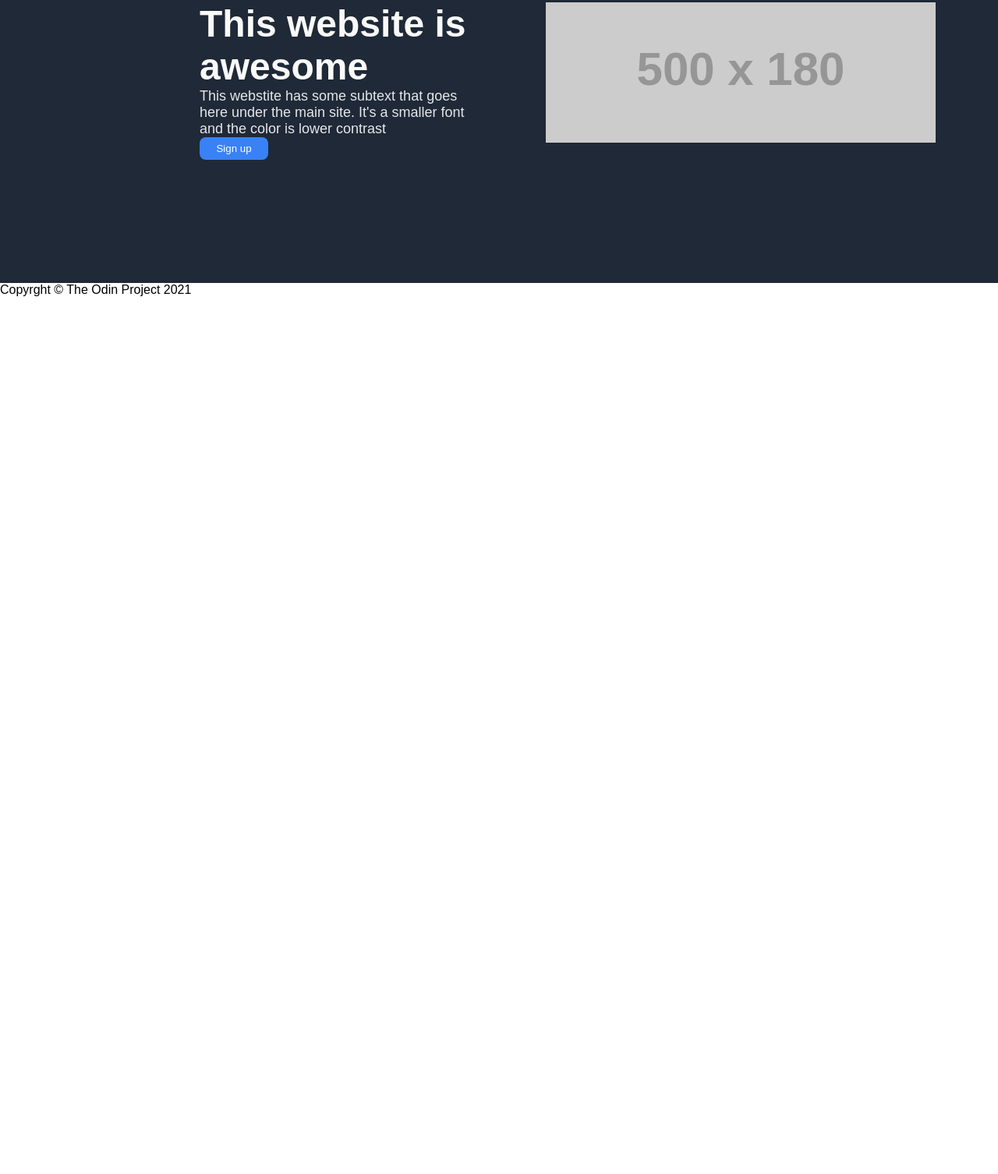
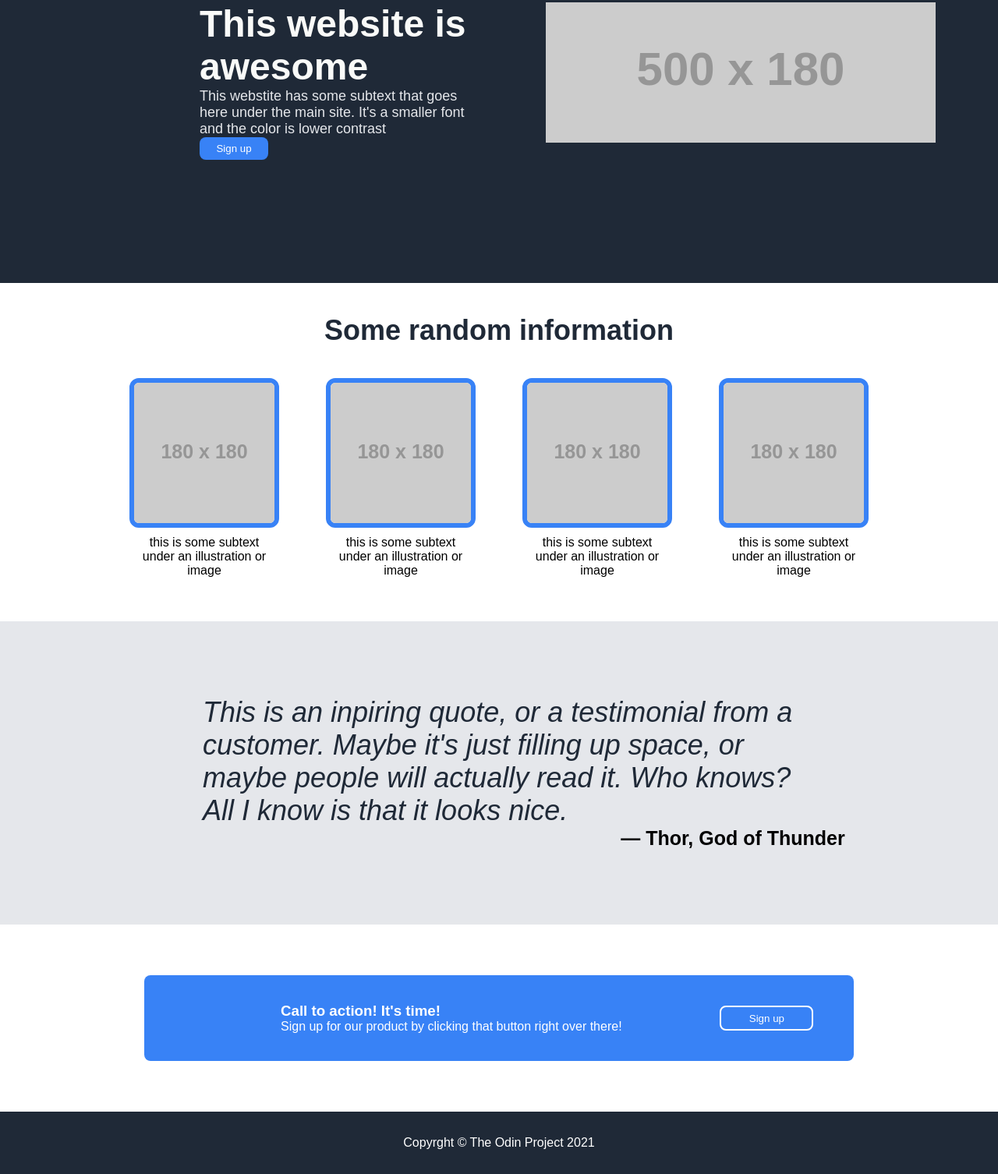
Before and after one commit to ThorondorManwe/landing_page, a plain HTML site: page index.html in a window 1280 px wide. Shown: the part 165-1671 px from the top of the page at 78% size. Before the commit the page ends 800 px from the top, so only its background shows below. Drawn offline with Linux system fonts and the light colour scheme; placeholder pictures from the web are drawn by us.

Commit message:
Finished the exercise.

```diff
--- a/index.html
+++ b/index.html
@@ -51,12 +51,79 @@
         <!-- Fin de Primera sección de contenido - color azul-->
 
         <!-- Segunda sección de contenido - color blanco-->
+        <section id="content2">
+            <h2>Some random information</h2>
+
+            <div class="items">
+
+                <article class="project">
+                    <div class="image-wrap">
+                        <img src="https://via.placeholder.com/180x180" />
+                    </div>
+                    <div class="project-info">
+                        <p>this is some subtext under an illustration or image</p>
+                    </div>
+                </article>
+
+                <article class="project">
+                    <div class="image-wrap">
+                        <img src="https://via.placeholder.com/180x180" />
+                    </div>
+                    <div class="project-info">
+                        <p>this is some subtext under an illustration or image</p>
+                    </div>
+                </article>
+
+                <article class="project">
+                    <div class="image-wrap">
+                        <img src="https://via.placeholder.com/180x180" />
+                    </div>
+                    <div class="project-info">
+                        <p>this is some subtext under an illustration or image</p>
+                    </div>
+                </article>
+
+                <article class="project">
+                    <div class="image-wrap">
+                        <img src="https://via.placeholder.com/180x180" />
+                    </div>
+                    <div class="project-info">
+                        <p>this is some subtext under an illustration or image</p>
+                    </div>
+                </article>
+
+            </div>
+        </section>
         <!-- Fin de Segunda sección de contenido - color blanco-->
 
         <!-- Tercera sección de contenido - color gris-->
+        <section id="content3">
+
+            <figure class="quote">
+                <blockquote>
+                    This is an inpiring quote, or a testimonial from a customer. Maybe it's just filling up space, or maybe people will actually read it. Who knows?
+                    All I know is that it looks nice.
+                </blockquote>
+                <figcaption>
+                  &mdash; Thor, God of Thunder
+                </figcaption>
+            </figure>
+
+        </section>
         <!-- Fin de Tercera sección de contenido - color gris-->
 
         <!-- Cuarta sección de contenido - color blanco barra azul--->
+        <section id="content4">
+            <div class="centrado">
+                <div class="cta">
+                    <h3>Call to action! It's time!</h3>
+                    <p>Sign up for our product by clicking that button right over there!</p>
+                </div>
+                <div class="button">
+                    <input type="button" onclick="alert('Hello odinite!')" value="Sign up">
+                </div>
+            </div>
+        </section>
         <!-- Fin de Cuarta sección de contenido - color blanco bara azul--->
 
         <!-- Footer -->
--- a/style.css
+++ b/style.css
@@ -49,7 +49,6 @@ header .headerLogo h1 {
     height: 50vh;
     justify-content: center;
     background-color: #1F2937;
-    /* border: 1px solid red; */
 }
 
 #content1 .parte1 {
@@ -57,11 +56,11 @@ header .headerLogo h1 {
     display: flex;
     flex-direction: column;
     margin: 5vh 10vh 0 32vh;
-    /* border: 2px solid blue; */
 }
 
 h1 {
     font-size: 48px;
+    font-weight: extra-bold;
     color: #F9FAF8;
 }
 
@@ -82,6 +81,133 @@ h1 {
 
 #content1 .parte2Img {
     flex: 1 1 50%;
-    /* border: 2px solid green; */
     margin: 5vh 10vh 0 0;
 }
+
+/* Estilos de la sección 2 */
+#content2 {
+    display: flex;
+    flex-direction: column;
+    align-items: center;
+}
+
+#content2 h2{
+    font-size: 36px;
+    font-weight: extra-bold;
+    color: #1F2937;
+    margin-top: 5vh;
+}
+
+#content2 .items {
+    display: flex;
+    flex-wrap: wrap;
+    justify-content: space-between;
+    margin: 5vh 0 7vh 0;             /*top right bottom left*/
+    gap: 60px;
+}
+
+#content2 .items .project {
+    display: flex;
+    flex-direction: column;
+    align-items: center;
+    gap: 10px;
+}
+
+#content2 .items .project .image-wrap img{
+    border: 6px solid #3882F6;
+    border-radius: 12px;
+}
+
+#content2 .items .project .project-info p {
+    text-align: center;
+    width: 180px;
+}
+
+/* Estilos de la sección 3 */
+#content3 {
+    display: flex;
+    background-color: #E5E7EB;
+}
+
+.quote {
+    flex: 1;
+    display: flex;
+    flex-direction: column;
+    align-items: center;
+    margin: 0;
+    /* background: #eee; */
+    padding: 1em;
+    border-radius: 1em;
+}
+
+.quote blockquote {
+    flex: 1;
+    width: 95vh;
+    font-size: 36px;
+    font-style: italic;
+    color: #1F2937;
+    margin-top: 10vh;
+}
+
+.quote figcaption{
+    margin-left: 600px;
+    font-size: 25px;
+    font-weight: bold;
+    margin-bottom: 10vh;
+    /* border: 2px solid blue; */
+}
+
+/* Estilos de la cuarta sección */
+#content4 {
+    display: flex;
+    justify-content: center;
+    align-items: center;
+    height: 30vh;
+}
+
+#content4 .centrado {
+    background-color: #3882F6;
+    border-radius: 8px;
+    width: 110vh;
+    height: 10vh;
+    display: flex;
+    justify-content: center;
+    align-items: center;
+    padding: 15px;
+}
+
+#content4 .centrado .cta {
+    flex-grow: 1;
+    color: white;
+    margin-left: 20vh;
+}
+
+#content4 .centrado .button{
+    flex-grow: 2;
+    width: 15px;
+    display: flex;
+    justify-content: center;
+}
+
+#content4 .centrado .button input {
+    background-color: #3882F6;
+    border: 2px solid white;
+    color: white;
+    width: 15vh;
+    height: 4vh;
+    border-radius: 8px;
+}
+
+/* Estilos de Footer */
+footer {
+    display: flex;
+    justify-content: center;
+    align-items: center;
+    height: 10vh;
+    background-color: #1F2937;
+    /* border: 1px solid red; */
+}
+
+footer .info {
+    color: white;
+}
```
